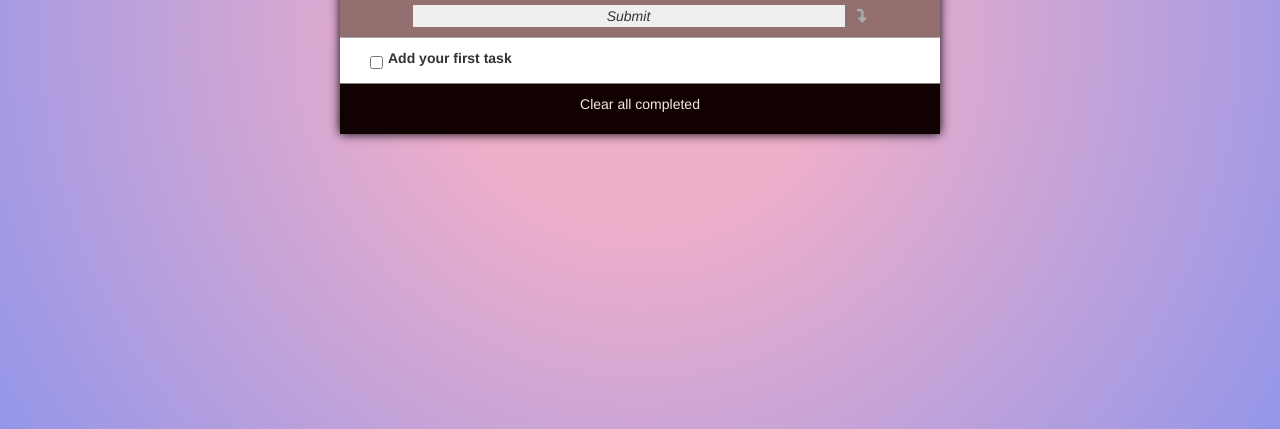
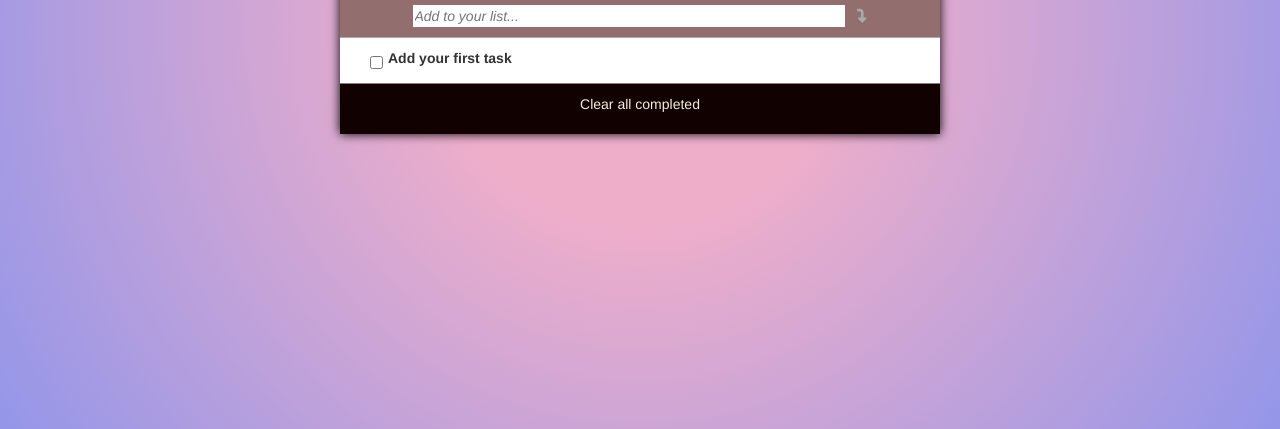
Before and after one commit to andym80/To-do-list, a website built with webpack: page dist/index.html in a window 1280 px wide. Shown: the part 371-800 px from the top of the page. Built offline with nearby package versions, Linux system fonts and the light colour scheme; some icons are missing.

```diff
--- a/dist/index.html
+++ b/dist/index.html
@@ -15,7 +15,7 @@
       <i class="fas fa-sync-alt"></i>
     </div>
     <div class="add-container container">
-      <input type="submit" id="add-item" placeholder="Add to your list...">
+      <input type="text" id="add-item" placeholder="Add to your list...">
       <i id="add-new-btn" class="fas fa-level-down-alt"></i>
     </div>
     <ul id="list"></ul>
```
Also changed, not shown: 1 other file.
